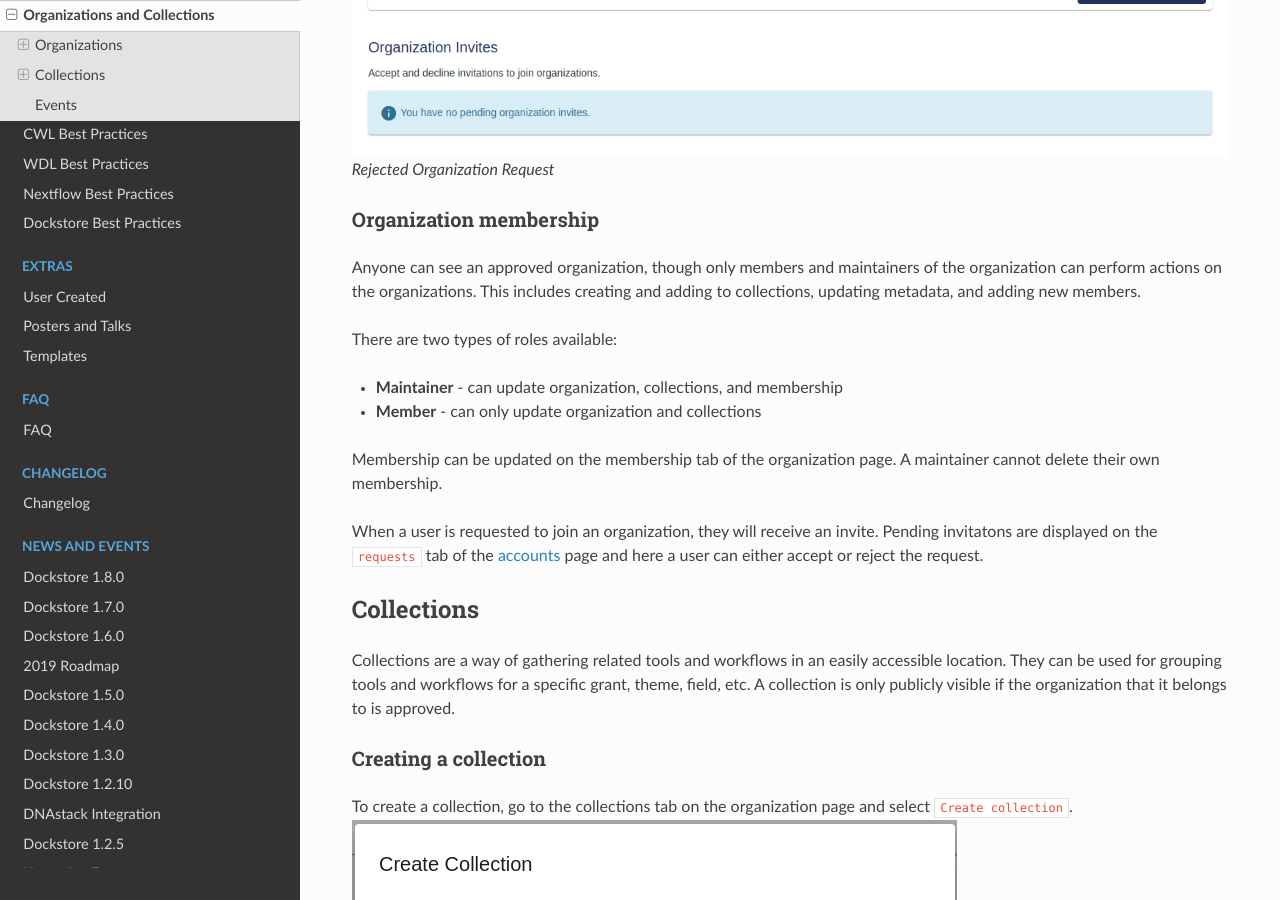
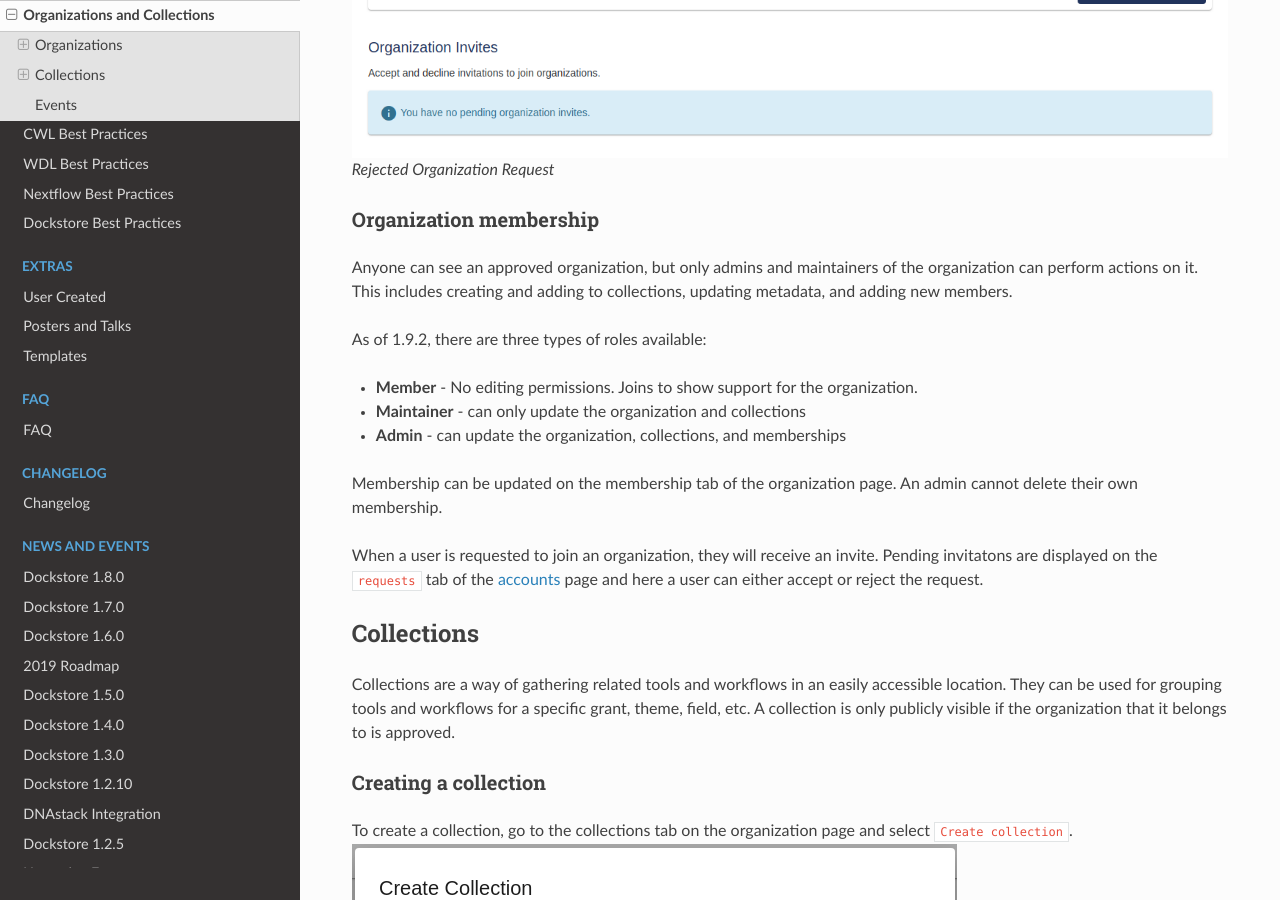
Before and after one commit to dockstore/dockstore-documentation, a Sphinx documentation site: the page built from docs/advanced-topics/organizations-and-collections.rst, in a window 1280 px wide and 900 px high, scrolled down 3591 px. Built offline with Sphinx 7.4.7 and the Read the Docs theme 2.0.0, drawn with Linux system fonts in a browser that asks for light colours.

Commit message:
update organization roles

```diff
--- a/docs/advanced-topics/organizations-and-collections.rst
+++ b/docs/advanced-topics/organizations-and-collections.rst
@@ -90,18 +90,18 @@
 Organization membership
 ~~~~~~~~~~~~~~~~~~~~~~~
 
-Anyone can see an approved organization, though only members and
-maintainers of the organization can perform actions on the
-organizations. This includes creating and adding to collections,
-updating metadata, and adding new members.
+Anyone can see an approved organization, but only admins and
+maintainers of the organization can perform actions on it.
+This includes creating and adding to collections, updating metadata, and adding new members.
 
-There are two types of roles available:
+As of 1.9.2, there are three types of roles available:
 
-* **Maintainer** - can update organization, collections, and membership
-* **Member** - can only update organization and collections
+* **Member** - No editing permissions. Joins to show support for the organization.
+* **Maintainer** - can only update the organization and collections
+* **Admin** - can update the organization, collections, and memberships
 
 Membership can be updated on the membership tab of the organization
-page. A maintainer cannot delete their own membership.
+page. An admin cannot delete their own membership.
 
 When a user is requested to join an organization, they will receive an
 invite. Pending invitatons are displayed on the ``requests`` tab of the
```
